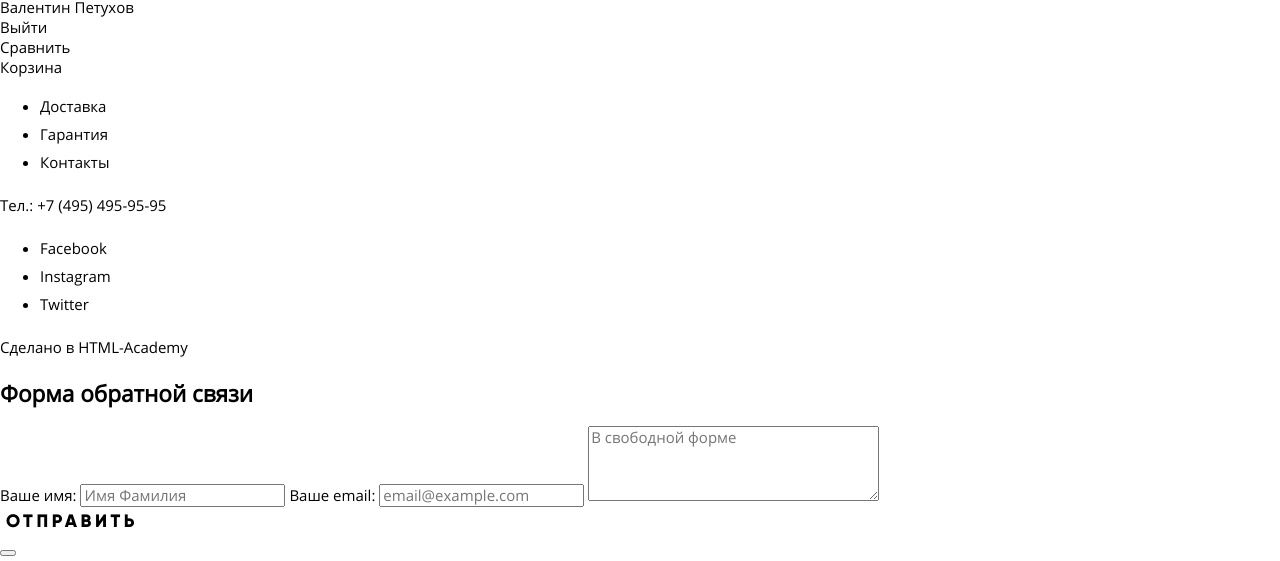
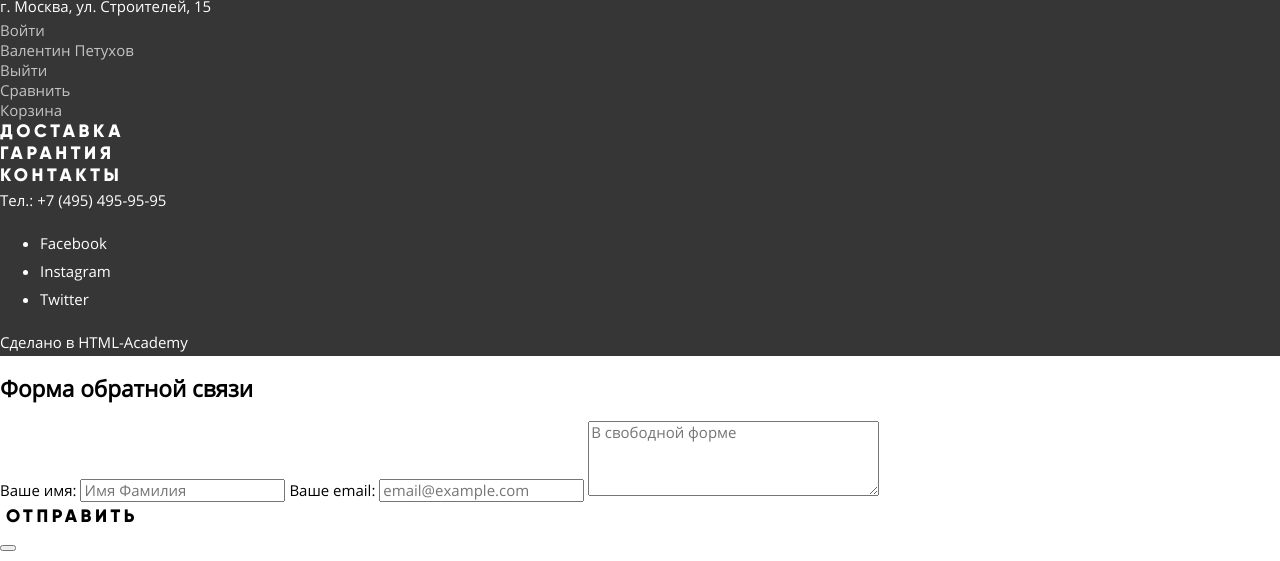
Before and after one commit to dimpulsha/device-30, a plain HTML site: page index.html in a window 1280 px wide. Shown: the part 5684-6245 px from the top of the page. Drawn offline with Linux system fonts and the light colour scheme.

Commit message:
Базовая стилизация главной

```diff
--- a/css/style.css
+++ b/css/style.css
@@ -53,9 +53,9 @@
   /* текст */
   --basic-text: var(--basic-black);
   --footer-basic-text: var(--basic-white);
-  --footer-user-link-text: var(--white-rgba-07);
-  --footer-user-link-text-hover: var(--basic-white);
-  --footer-user-link-text-active: var(--white-rgba-03);
+  --footer-user-link: var(--white-rgba-07);
+  --footer-user-link-hover: var(--basic-white);
+  --footer-user-link-active: var(--white-rgba-03);
   --modal-placeholder-text: var(--white-rgba-04);
   --search-placeholder-text: var(--white-rgba-03);
   --exit-link-text: var(--black-rgba-03);
@@ -65,6 +65,9 @@
   --category-ico-bg: var(--special-yellow);
   --category-ico-action-bg: var(--special-yellow-dark);
   --serv-tab-active-text: var(--special-yellow);
+  --footer-bg:var(--basic-dark);
+  --footer-nav-link:var(--basic-white);
+
   /*
 --pagination-txtbtn-active:var(--black-rgba-03);
 --pagination-numbtn-hover:var(--black-rgba-06);
@@ -282,3 +285,44 @@ height: 30px; */
   font-weight: 800;
   font-size: 16px;
 }
+.page-footer{
+  background-color: var(--footer-bg);
+  color: var(--footer-basic-text);
+}
+.page-footer address {
+  font-style: normal;
+}
+.footer-control-list{
+  margin: 0;
+  padding: 0;
+  list-style: none;
+  line-height: 20px;
+  color:var(--footer-user-link) ;
+}
+.footer-control-list a:hover,  .footer-control-list a:focus{
+  color: var(--footer-user-link-hover);
+}
+
+.footer-control-list a:active{
+  color: var(--footer-user-link-active);
+}
+.footer-nav-list{
+  margin: 0;
+  padding: 0;
+  list-style: none;
+  font-family: "Gilroy", Arial, sans-serif;
+  font-style: normal;
+  font-weight: 800;
+  font-size: 18px;
+  line-height: 22px;
+  letter-spacing: 0.2em;
+  text-transform: uppercase;
+  color: var(--footer-basic-text);
+}
+
+.footer-nav-list a:hover, .footer-nav-list a:focus{
+  opacity: 0.6;
+}
+.footer-nav-list a:active{
+  opacity: 0.3;
+}
--- a/index.html
+++ b/index.html
@@ -252,12 +252,13 @@
         </li>
       </ul>
     </section>
+     <div class="about-wrapper">
       <section class="about">
         <h2 class="section-title">О нас</h2>
         <!-- попробовать не обнулять стандартные отступы -->
         <p class="section-text">Огромный выбор гаджетов не оставит равнодушным гика, который есть в каждом из нас.</p>
         <p class="section-text">Мы можем доставить ваш товар в самые отдаленные точки России! DEVICE работает со многими
-        транспортными  компаниями:</p>
+          транспортными компаниями:</p>
         <ul class="transport-list">
           <li><a href="#nowhere">Деловые линии</a></li>
           <li><a href="#nowhere">Автотрейдинг</a></li>
@@ -275,26 +276,28 @@
             alt="Карта с адресом компании: г. Москва, ул. Строителей, 15" width="560" height="222"></a>
         <button class="button" type="button">Напишите нам</button>
       </section>
+    </div>
   </main>
   <footer class="page-footer">
     <a class="footer-logo" href="#"><img src="img/ico-svg/logo-foot-2.svg" alt="Логотип компании Device" width="163"
         height="35"></a>
-    <address class="footer-text">г. Москва, ул. Строителей, 15</address>
+    <address>г. Москва, ул. Строителей, 15</address>
     <!--  сочетание grid, наложения слоев и display none -->
-    <ul class="user-control-list">
-      <li class="user-control-item">
+    <ul class="footer-control-list">
+      <li class="footer-control-item">
         <a class="user-login-control auth-user" href="#nowhere">Войти</a>
       </li>
-      <li class="user-control-item">
+      <li class="footer-control-item">
         <a class="user-cabinet-control auth-user" href="#nowhere" aria-label="Переход в личный кабинет">Валентин
           Петухов</a>
       </li>
-      <li class="user-control-item">
+      <li class="footer-control-item">
         <a class="user-logout-control auth-user" href="#nowhere" aria-label="Выход из личного кабинета">Выйти</a>
       </li>
-      <li class="user-control-item"><a href="#nowhere">Сравнить</a>
+      <li class="footer-control-item">
+        <a href="#nowhere">Сравнить</a>
       </li>
-      <li class="user-control-item">
+      <li class="footer-control-item">
         <a href="#nowhere">Корзина</a>
       </li>
     </ul>
```
Lines whose indentation alone changed are shown as unchanged.
